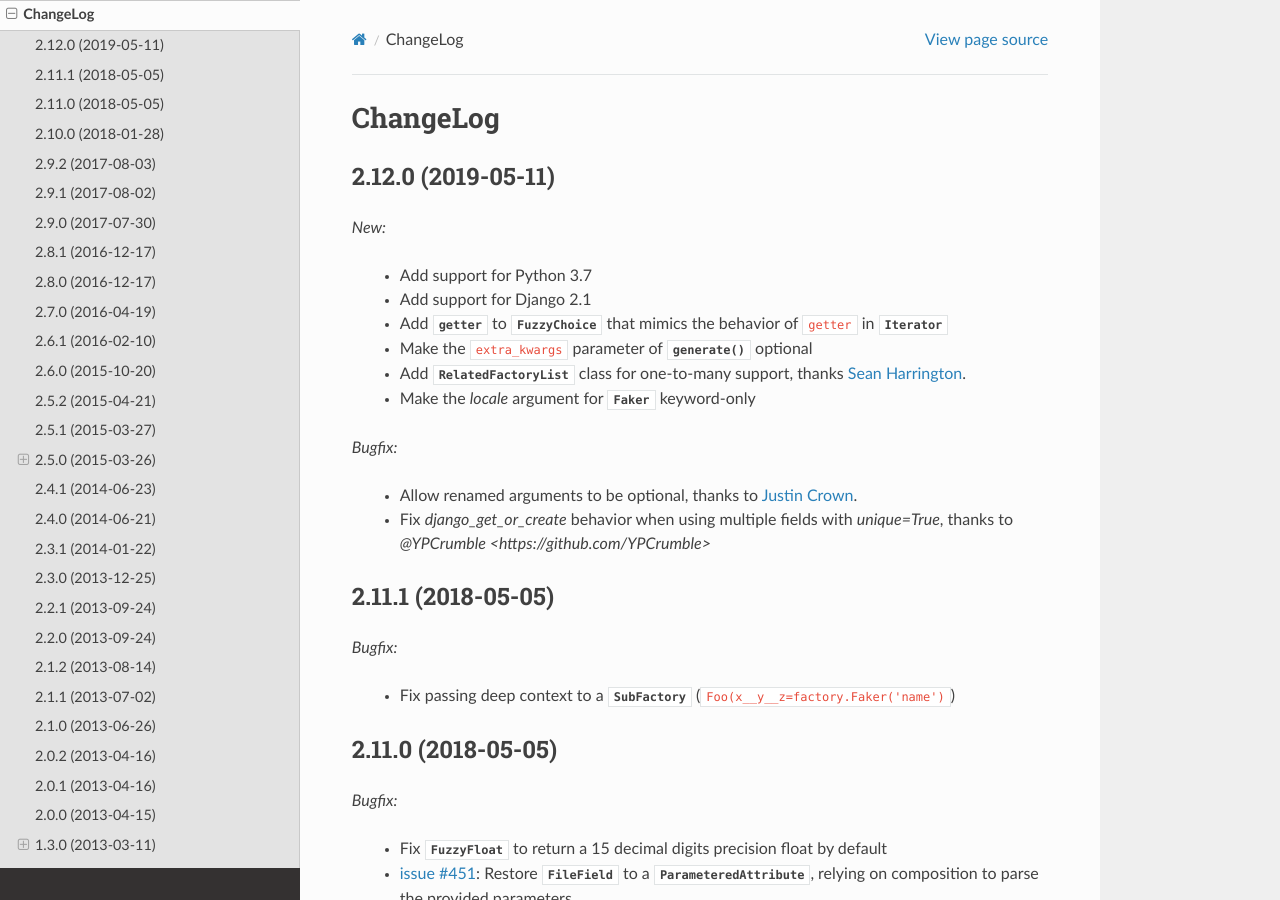
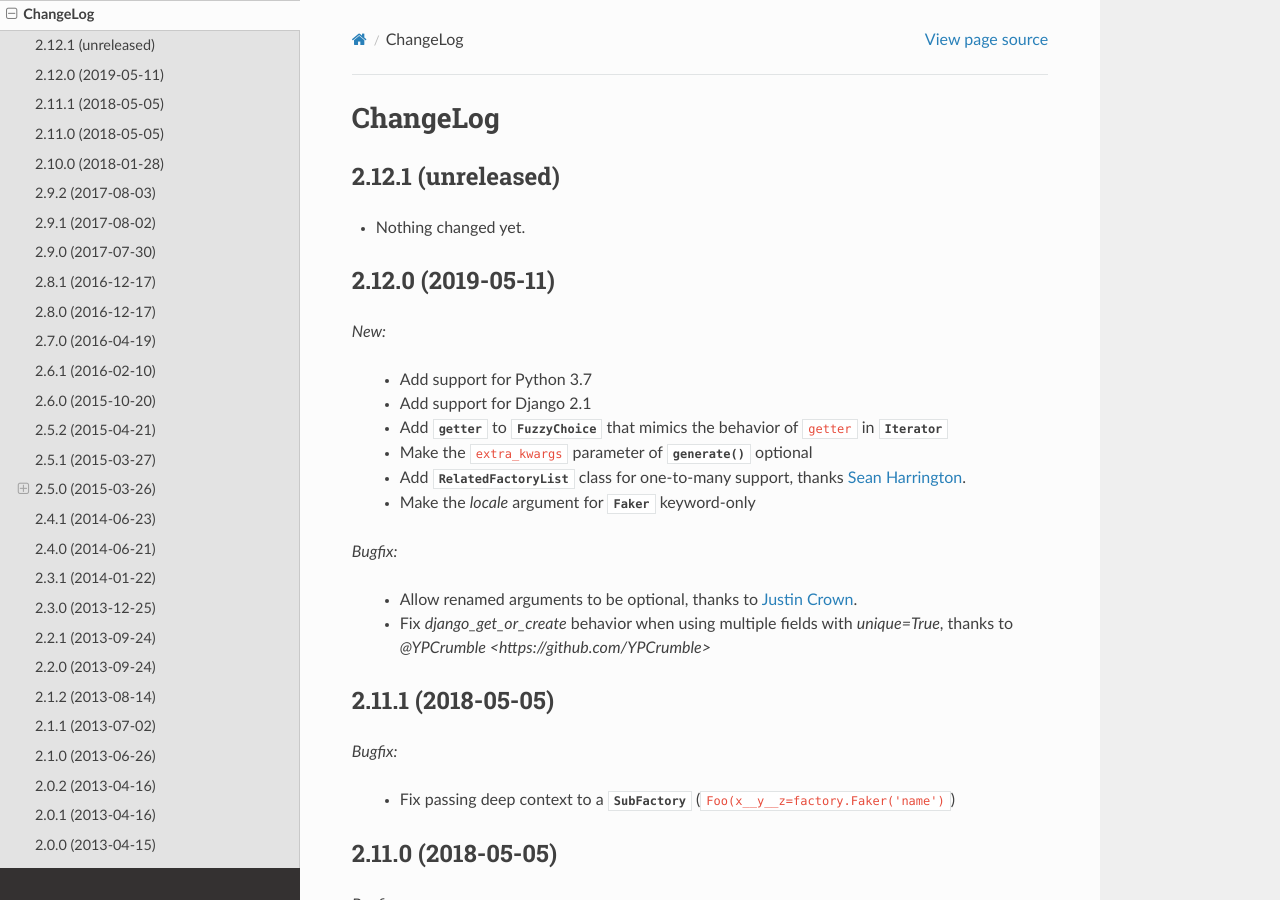
Before and after one commit to FactoryBoy/factory_boy, a Sphinx documentation site: the page built from docs/changelog.rst, in a window 1280 px wide and 900 px high. Built offline with Sphinx 7.4.7 and the Read the Docs theme 2.0.0, drawn with Linux system fonts in a browser that asks for light colours.

Commit message:
Back to development: 2.12.1

```diff
--- a/docs/changelog.rst
+++ b/docs/changelog.rst
@@ -1,5 +1,11 @@
 ChangeLog
 =========
+
+2.12.1 (unreleased)
+-------------------
+
+- Nothing changed yet.
+
 
 2.12.0 (2019-05-11)
 -------------------
--- a/factory/__init__.py
+++ b/factory/__init__.py
@@ -75,7 +75,7 @@ from . import mogo
 from . import mongoengine
 
 
-__version__ = '2.12.0'
+__version__ = '2.12.1.dev0'
 __author__ = 'Raphaël Barrois <raphael.barrois+fboy@polytechnique.org>'
 
 
```
